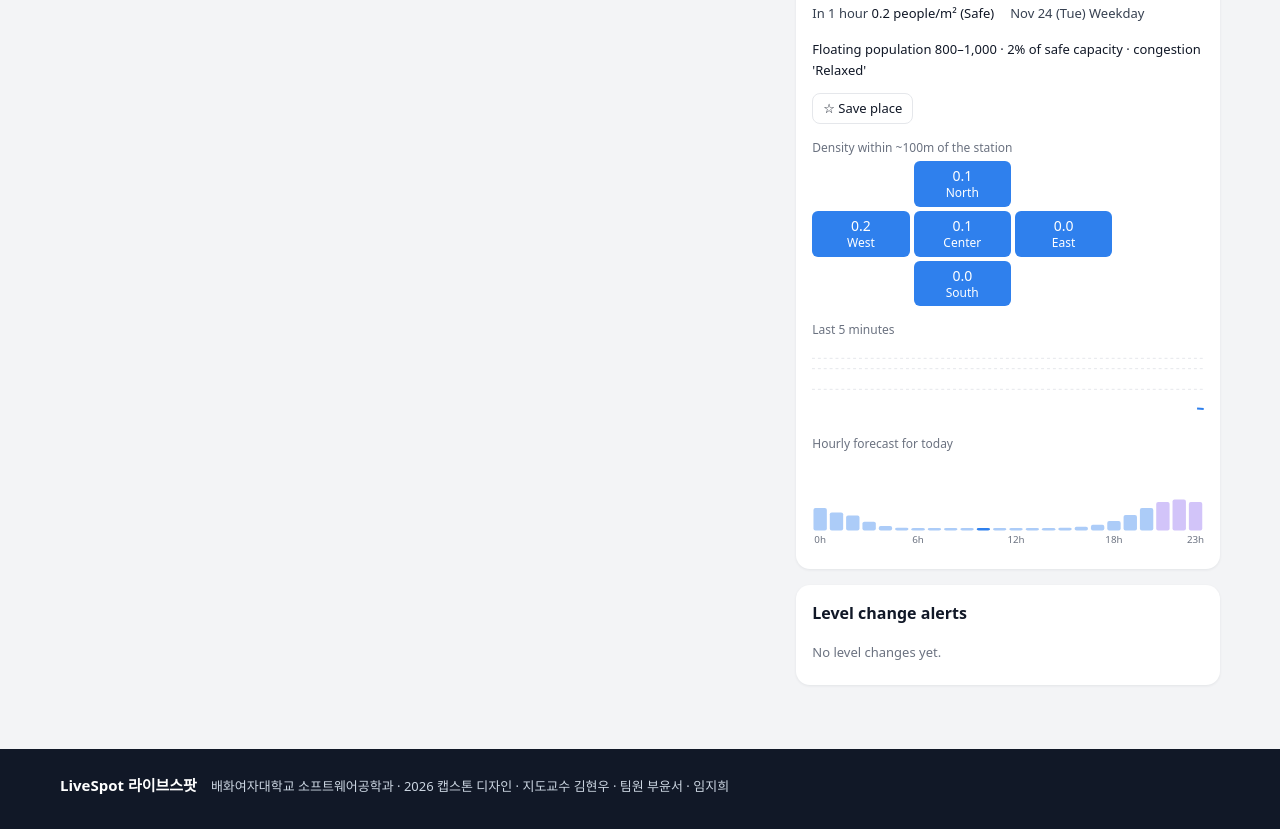
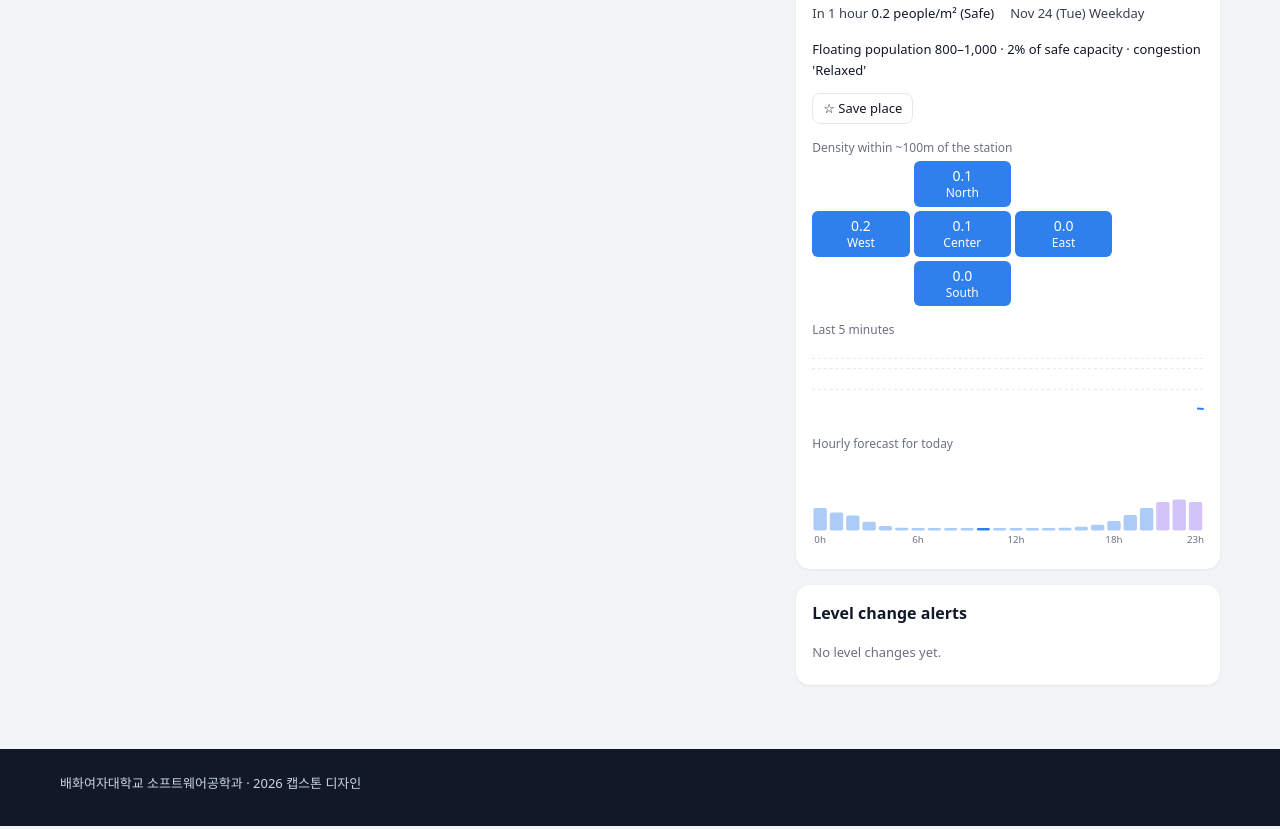
Before and after one commit to totoro1313/crowd-dynamics-analysis-for-large-crowd-events, a plain HTML site: page index.html in a window 1280 px wide. Shown: the part 2707-3536 px from the top of the page. Drawn offline with nearby package versions, Linux system fonts and the light colour scheme; a web font is replaced by a local one.

Commit message:
Add files via upload

```diff
--- a/index.html
+++ b/index.html
@@ -402,7 +402,7 @@ select.sel{background:var(--panel);border:1px solid var(--line);border-radius:8p
 
 </div>
 
-<footer class="sitefoot"><div class="footin"><div class="foot-brand"><b>LiveSpot 라이브스팟</b><span>배화여자대학교 소프트웨어공학과 · 2026 캡스톤 디자인 · 지도교수 김현우 · 팀원 부윤서 · 임지희</span></div><p class="note" data-i="note" style="display:none">졸업 작품 시연용 화면입니다. 밀집도는 장소 유형별 시간대 패턴에 실시간 변동을 더한 가상 데이터이며, 실제 시스템에서는 CCTV 영상 분석 결과로 대체됩니다. 경계는 2026년 7월 행정동 기준(공개 데이터 vuski/admdongkor)이고, 장소 위치는 대략적인 좌표라 실제 위치와 조금 다를 수 있습니다.</p></div></footer>
+<footer class="sitefoot"><div class="footin"><div class="foot-brand"><span>배화여자대학교 소프트웨어공학과 · 2026 캡스톤 디자인</span></div><p class="note" data-i="note" style="display:none">졸업 작품 시연용 화면입니다. 밀집도는 장소 유형별 시간대 패턴에 실시간 변동을 더한 가상 데이터이며, 실제 시스템에서는 CCTV 영상 분석 결과로 대체됩니다. 경계는 2026년 7월 행정동 기준(공개 데이터 vuski/admdongkor)이고, 장소 위치는 대략적인 좌표라 실제 위치와 조금 다를 수 있습니다.</p></div></footer>
 
 <script src="https://cdnjs.cloudflare.com/ajax/libs/d3/7.8.5/d3.min.js"></script>
 <script src="https://cdnjs.cloudflare.com/ajax/libs/topojson/3.0.2/topojson.min.js"></script>
```
